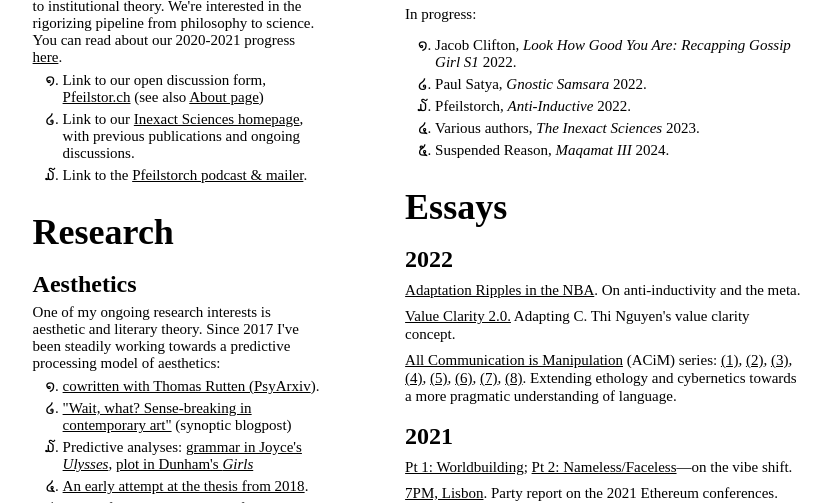
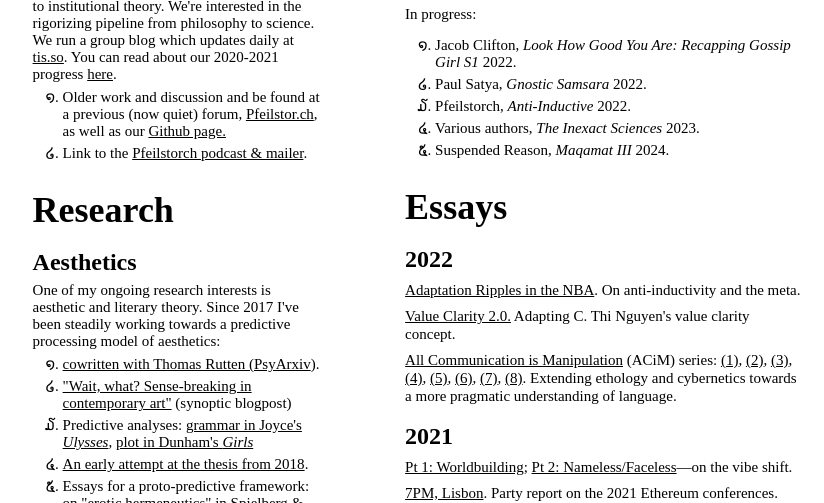
Before and after one commit to suspendedreason/suspendedreason.github.io, a plain HTML site: page index.html in a window 1280 px wide. Shown: the part 597-1100 px from the top of the page, without its empty margins (57-881 px from the left). Drawn offline with Linux system fonts and the light colour scheme.

Commit message:
Update index.html

```diff
--- a/index.html
+++ b/index.html
@@ -82,13 +82,10 @@
 
 			<h1 id="pfeilstorch">Pfeilstorch</h1>
 			<div class="pfeilstorch">
-				Pfeilstorch is a community centered around working on problems in the inexact sciences—from philosophy of language to microsociology to institutional theory. We're interested in the rigorizing pipeline from philosophy to science. You can read about our 2020-2021 progress <a href="https://suspendedreason.com/2021/05/11/pfeilstorch/" target="_blank">here</a>.
+				Pfeilstorch is a community centered around working on problems in the inexact sciences—from philosophy of language to microsociology to institutional theory. We're interested in the rigorizing pipeline from philosophy to science. We run a group blog which updates daily at <a href="https://tis.so">tis.so</a>. You can read about our 2020-2021 progress <a href="https://suspendedreason.com/2021/05/11/pfeilstorch/" target="_blank">here</a>.
 				<ul class="tab-in">
 					<li>
-						Link to our open discussion form, <a href="https://www.pfeilstor.ch" target="_blank">Pfeilstor.ch</a> (see also <a href="https://pfeilstorch.talkyard.net/-66/about-pfeilstorch" target="_blank">About page</a>)
-					</li>
-					<li>
-						Link to our <a href="https://theinexactsciences.github.io/" target="_blank">Inexact Sciences homepage</a>, with previous publications and ongoing discussions.
+						Older work and discussion and be found at a previous (now quiet) forum, <a href="https://www.pfeilstor.ch" target="_blank">Pfeilstor.ch</a>, as well as our <a href="https://theinexactsciences.github.io/" target="_blank">Github page.</a></li>
 					</li>
 					<li>
 						Link to the <a href="https://pfeilstorch.substack.com/" target="_blank">Pfeilstorch podcast & mailer</a>.
```
